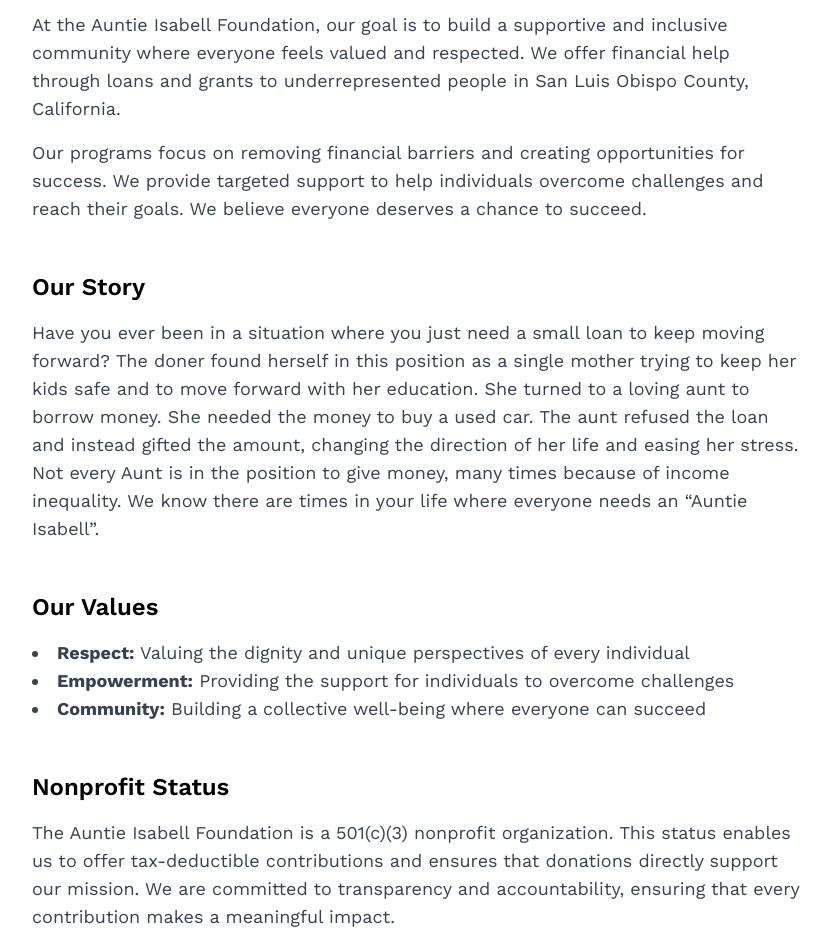
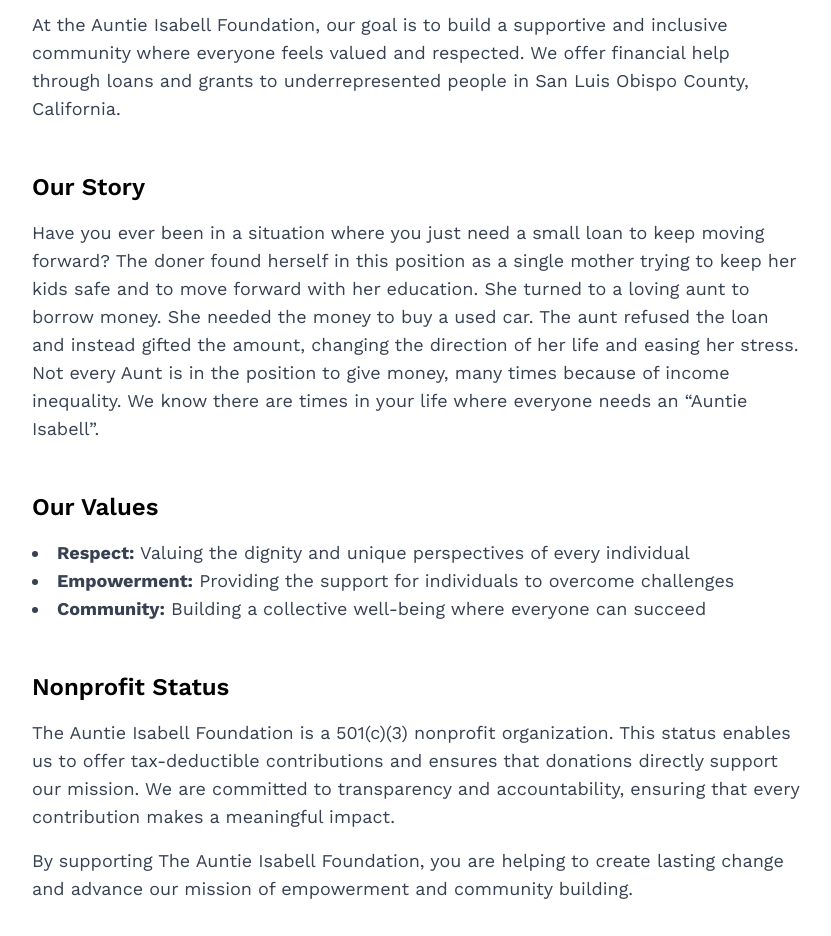
Before and after one commit to bunleaps/auntie-isabell-foundation, a Next.js app: page /about in a window 1280 px wide. Shown: the part 860-1796 px from the top of the page, without its empty margins (224-1055 px from the left). Built offline with nearby package versions, Linux system fonts and the light colour scheme.

Commit message:
update about page

```diff
--- a/src/app/(pages)/about/page.js
+++ b/src/app/(pages)/about/page.js
@@ -33,12 +33,6 @@
             and inclusive community where everyone feels valued and respected.
             We offer financial help through loans and grants to underrepresented
             people in San Luis Obispo County, California.
-          </p>
-          <p className="text-lg text-gray-700 mt-4">
-            Our programs focus on removing financial barriers and creating
-            opportunities for success. We provide targeted support to help
-            individuals overcome challenges and reach their goals. We believe
-            everyone deserves a chance to succeed.
           </p>
         </section>
 
```
